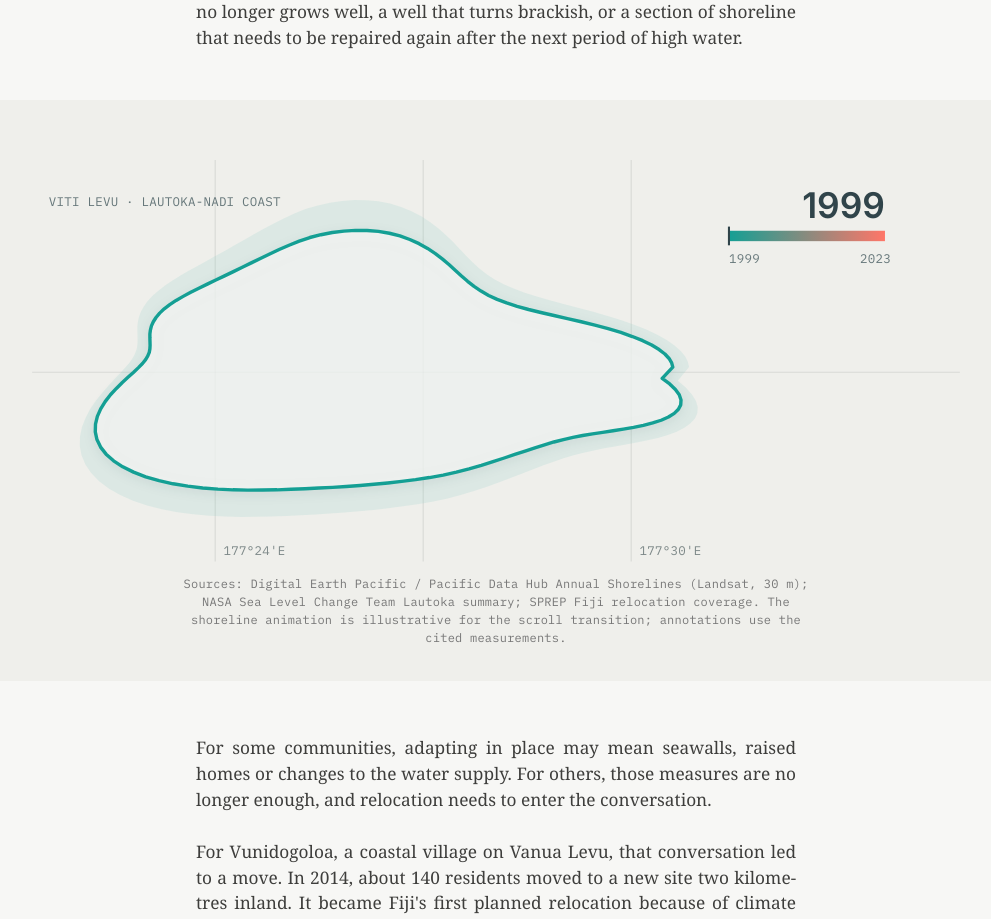
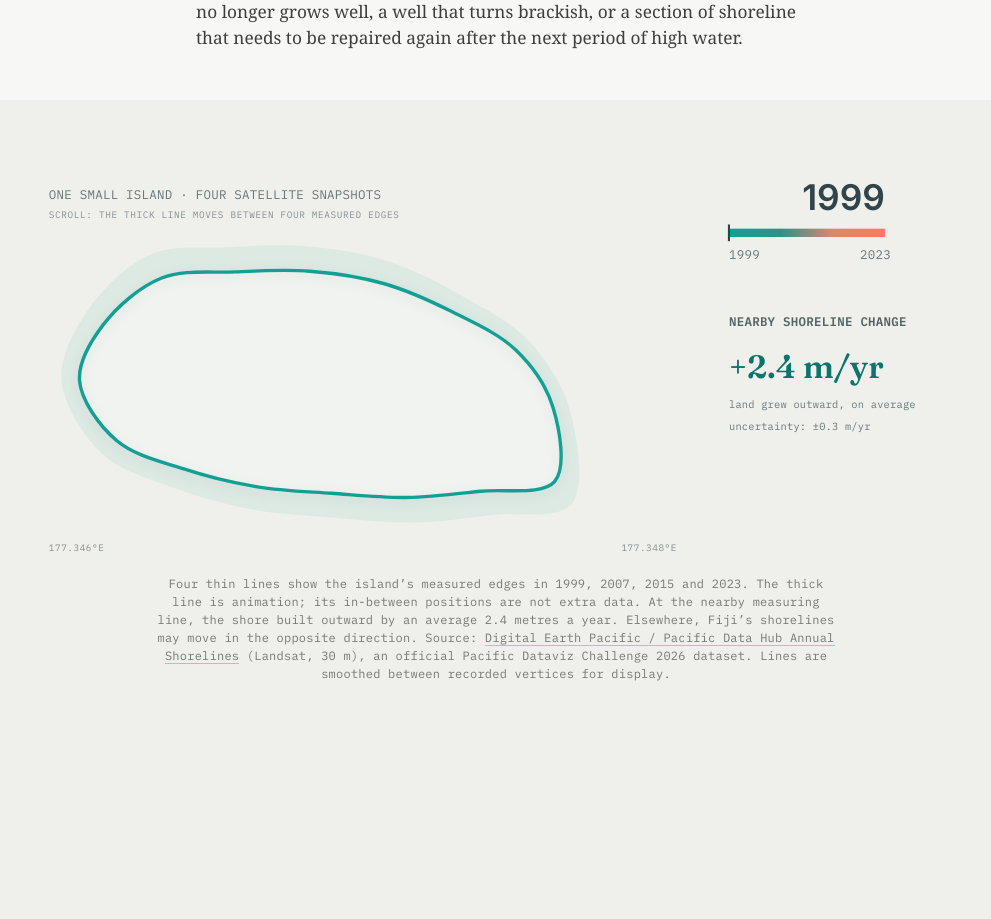
Before and after one commit to juditkisistok/loloma-effect, a React (Vite) app: page / in a window 1280 px wide. Shown: the part 6445-7364 px from the top of the page, without its empty margins (144-1135 px from the left). Built offline with nearby package versions, Linux system fonts and the light colour scheme.

Commit message:
improve coastal exposure section

```diff
--- a/src/sections/CoastalExposure.jsx
+++ b/src/sections/CoastalExposure.jsx
@@ -1,4 +1,4 @@
-import { interpolateRgb } from "d3";
+import { curveCatmullRomClosed, interpolateRgb, line } from "d3";
 import { useMemo, useRef, useState } from "react";
 import { coastalShoreline } from "../data/coastalShoreline";
 import { clamp } from "../lib/math";
@@ -7,8 +7,18 @@ import styles from "./CoastalExposure.module.css";
 
 const width = 1000;
 const height = 425;
-const years = Array.from({ length: 25 }, (_, index) => 1999 + index);
-const colorForYear = interpolateRgb("#149f94", "#ff7668");
+const plot = { x0: 54, y0: 26, x1: 690, y1: 412 };
+const years = coastalShoreline.years;
+const islandCenter = [177.347, -17.6141];
+const yearColors = ["#149f94", "#2f9188", "#d88970", "#ff7668"];
+
+function colorForYear(t) {
+  const position = clamp(t, 0, 1) * (yearColors.length - 1);
+  const index = Math.min(yearColors.length - 2, Math.floor(position));
+  return interpolateRgb(yearColors[index], yearColors[index + 1])(
+    position - index,
+  );
+}
 
 export function CoastalExposure() {
   const ref = useRef(null);
@@ -24,105 +34,122 @@ export function CoastalExposure() {
     }
 
     const rect = el.getBoundingClientRect();
-    const start = window.innerHeight * 0.9;
-    const end = window.innerHeight * 0.14;
-    const next = clamp((start - rect.top) / (start - end), 0, 1);
+    const stickyRatio = window.innerWidth <= 760 ? 0.06 : 0.12;
+    const stickyTop = Math.max(18, window.innerHeight * stickyRatio);
+    const stickyHeight = el.firstElementChild?.offsetHeight ?? 0;
+    const travel = Math.max(el.offsetHeight - stickyHeight - stickyTop, 1);
+    const next = clamp((stickyTop - rect.top) / travel, 0, 1);
 
     setProgress((current) =>
       Math.abs(current - next) > 0.002 ? next : current,
     );
   });
 
-  const yearProgress = clamp(progress / 0.62, 0, 1);
-  const activeIndex = Math.round(yearProgress * (years.length - 1));
+  const yearPosition = progress * (years.length - 1);
+  const segmentIndex = Math.min(
+    years.length - 2,
+    Math.floor(yearPosition),
+  );
+  const segmentProgress = yearPosition - segmentIndex;
+  const activeIndex = Math.min(
+    years.length - 1,
+    Math.round(yearPosition),
+  );
   const activeYear = years[activeIndex];
-  const activeT = activeIndex / (years.length - 1);
+  const activeT = yearPosition / (years.length - 1);
+  const currentPath = chart.pathBuilder(
+    interpolatePoints(
+      chart.samples[segmentIndex],
+      chart.samples[segmentIndex + 1],
+      segmentProgress,
+    ),
+  );
+  const currentColor = colorForYear(activeT);
+
   return (
     <figure className={styles.figure} ref={ref}>
+      <div className={styles.sticky}>
         <div className={styles.scrollWrap}>
           <svg
             className={styles.svg}
             viewBox={`0 0 ${width} ${height}`}
             role="img"
-        aria-label="Illustrative shoreline animation for Fiji's Lautoka-Nadi coast from 1999 to 2023, with cited annotations for Lautoka sea-level rise and population exposure near the coast."
+            aria-label={`Four satellite observations show how the edge of a small island off Lautoka changed between 1999 and 2023. The nearest observation year is ${activeYear}. A nearby measuring line shows that this section of shore built outward by an average ${chart.hotspot.rate.toFixed(1)} metres per year.`}
           >
             <defs>
               <linearGradient id="coast-year-ramp" x1="0" y1="0" x2="1" y2="0">
                 <stop offset="0%" stopColor="#149f94" />
+                <stop offset="33%" stopColor="#2f9188" />
+                <stop offset="67%" stopColor="#d88970" />
                 <stop offset="100%" stopColor="#ff7668" />
               </linearGradient>
               <clipPath id="shore-paper-clip">
-            <rect x="54" y="26" width="892" height="390" />
+                <rect
+                  x={plot.x0}
+                  y={plot.y0}
+                  width={plot.x1 - plot.x0}
+                  height={plot.y1 - plot.y0}
+                />
+              </clipPath>
+              <clipPath id="year-value-clip">
+                <rect x="730" y="34" width="154" height="58" />
               </clipPath>
             </defs>
 
-        <g className={styles.grid}>
-          <line x1="230" x2="230" y1="26" y2="412" />
-          <line x1="430" x2="430" y1="26" y2="412" />
-          <line x1="630" x2="630" y1="26" y2="412" />
-          <line x1="54" x2="946" y1="230" y2="230" />
-        </g>
-
             <g className={styles.kicker}>
-          <text x="70" y="70">
-            VITI LEVU · LAUTOKA-NADI COAST
+              <text x="70" y="63">
+                ONE SMALL ISLAND · FOUR SATELLITE SNAPSHOTS
+              </text>
+              <text x="70" y="82">
+                SCROLL: THE THICK LINE MOVES BETWEEN FOUR MEASURED EDGES
               </text>
             </g>
 
             <g className={styles.yearKey}>
-          <text x="874" y="82" textAnchor="end">
-            {activeYear}
+              <g clipPath="url(#year-value-clip)">
+                <text
+                  className={styles.yearValue}
+                  x="874"
+                  y={74 - segmentProgress * 50}
+                  textAnchor="end"
+                >
+                  {years[segmentIndex]}
                 </text>
-          <rect x="724" y="94" width="150" height="10" />
+                <text
+                  className={styles.yearValue}
+                  x="874"
+                  y={124 - segmentProgress * 50}
+                  textAnchor="end"
+                >
+                  {years[segmentIndex + 1]}
+                </text>
+              </g>
+              <rect x="724" y="92" width="150" height="8" />
               <rect
                 className={styles.yearNeedle}
                 x={724 + activeT * 150 - 1}
-            y="90"
+                y="88"
                 width="2"
-            height="18"
+                height="16"
               />
-          <text x="724" y="125">
+              <text x="724" y="121">
                 1999
               </text>
-          <text x="850" y="125">
+              <text x="850" y="121">
                 2023
               </text>
             </g>
 
-        <g
-          className={styles.factRail}
-          opacity={clamp((progress - 0.64) / 0.22, 0, 1)}
-        >
-          <line x1="724" x2="724" y1="168" y2="316" />
-          <text x="746" y="176" className={styles.factKicker}>
-            COASTAL PROXIMITY
-          </text>
-          <text x="746" y="220" className={styles.factValueTeal}>
-            +13 cm - Lautoka sea level since 1993
-          </text>
-          <text x="746" y="264" className={styles.factValue}>
-            27%
-          </text>
-          <text x="816" y="262">
-            live within 1 km of the coast
-          </text>
-          <text x="746" y="308" className={styles.factValue}>
-            76%
-          </text>
-          <text x="816" y="306">
-            live within 5 km
-          </text>
-        </g>
-
             <g clipPath="url(#shore-paper-clip)">
-          <path className={styles.reefShadow} d={chart.outerPath} />
+              <path className={styles.reefShadow} d={currentPath} />
+              <path className={styles.landWash} d={currentPath} />
 
               <g className={styles.contours}>
                 {chart.contours.map((contour, index) => (
                   <path
                     key={contour.year}
                     d={contour.path}
-                opacity={index <= activeIndex ? contour.opacity : 0}
+                    opacity={clamp(yearPosition - index + 0.2, 0, 0.3)}
                     style={{ stroke: contour.color }}
                   />
                 ))}
@@ -130,77 +157,233 @@ export function CoastalExposure() {
 
               <path
                 className={styles.currentShore}
-            d={chart.contours[activeIndex].path}
-            style={{ stroke: chart.contours[activeIndex].color }}
+                d={currentPath}
+                style={{ stroke: currentColor }}
               />
             </g>
 
             <g className={styles.coords}>
-          <text x="238" y="406">
-            177°24'E
+              <text x={plot.x0 + 16} y={plot.y1 - 10}>
+                177.346°E
               </text>
-          <text x="638" y="406">
-            177°30'E
+              <text x={plot.x1 - 16} y={plot.y1 - 10} textAnchor="end">
+                177.348°E
+              </text>
+            </g>
+
+            <g className={styles.factRail}>
+              <text x="724" y="186" className={styles.factKicker}>
+                NEARBY SHORELINE CHANGE
+              </text>
+              <text x="724" y="236" className={styles.factValueTeal}>
+                +{chart.hotspot.rate.toFixed(1)} m/yr
+              </text>
+              <text x="724" y="264" className={styles.factDetail}>
+                land grew outward, on average
+              </text>
+              <text x="724" y="286" className={styles.factDetail}>
+                uncertainty: ±{chart.hotspot.se.toFixed(1)} m/yr
               </text>
             </g>
           </svg>
         </div>
-      <p className={styles.scrollHint}>Scroll for full chart →</p>
+        <p className={styles.mobileYear} aria-hidden="true">
+          {activeYear}
+        </p>
+        <p className={styles.scrollHint}>Scroll for full graphic →</p>
         <figcaption className={styles.caption}>
-        Sources: Digital Earth Pacific / Pacific Data Hub Annual Shorelines
-        (Landsat, 30 m); NASA Sea Level Change Team Lautoka summary; SPREP Fiji
-        relocation coverage. The shoreline animation is illustrative for the
-        scroll transition; annotations use the cited measurements.
+          Four thin lines show the island’s measured edges in 1999, 2007, 2015
+          and 2023. The thick line is animation; its in-between positions are
+          not extra data. At the nearby measuring line, the shore built outward
+          by an average 2.4 metres a year. Elsewhere, Fiji’s shorelines may move
+          in the opposite direction. Source: {" "}
+          <a
+            href={coastalShoreline.source.url}
+            target="_blank"
+            rel="noreferrer"
+          >
+            Digital Earth Pacific / Pacific Data Hub Annual Shorelines
+          </a>{" "}
+          (Landsat, 30 m), an official Pacific Dataviz Challenge 2026 dataset.
+          Lines are smoothed between recorded vertices for display.
         </figcaption>
+      </div>
     </figure>
   );
 }
 
 function buildChart() {
-  const contours = years.map((year, index) => {
-    const t = index / (years.length - 1);
-    return {
-      year,
-      path: shorelinePath(t),
-      color: colorForYear(t),
-      opacity: 0.18 + t * 0.62,
-    };
+  const observations = years.map((year) => {
+    const shoreline = coastalShoreline.shorelines
+      .filter(
+        (candidate) =>
+          candidate.year === year && isClosed(candidate.coordinates),
+      )
+      .map((candidate) => ({
+        ...candidate,
+        distance: coordinateDistance(
+          centroid(candidate.coordinates),
+          islandCenter,
+        ),
+      }))
+      .sort((a, b) => a.distance - b.distance)[0];
+
+    return { year, coordinates: withoutClosingPoint(shoreline.coordinates) };
   });
+  const projection = buildProjection(
+    observations.flatMap((item) => item.coordinates),
+  );
+  const pathBuilder = line()
+    .x((coordinate) => coordinate[0])
+    .y((coordinate) => coordinate[1])
+    .curve(curveCatmullRomClosed.alpha(0.45));
+  const projectedObservations = observations.map((observation) =>
+    observation.coordinates.map(projection),
+  );
+  const samples = projectedObservations.reduce((aligned, coordinates) => {
+    const sampled = resampleClosedLine(coordinates, 16);
+    const previous = aligned.at(-1);
+    aligned.push(previous ? alignSamples(previous, sampled) : sampled);
+    return aligned;
+  }, []);
+  const contours = observations.map((observation, index) => ({
+    year: observation.year,
+    color: colorForYear(index / (years.length - 1)),
+    path: pathBuilder(samples[index]),
+  }));
+  const hotspot = coastalShoreline.rates
+    .map((candidate) => ({
+      ...candidate,
+      distance: coordinateDistance(candidate.coordinates, islandCenter),
+    }))
+    .sort((a, b) => a.distance - b.distance)[0];
 
   return {
     contours,
-    outerPath: shorelinePath(0),
-    innerPath: shorelinePath(1),
-    rates: coastalShoreline.rates,
+    samples,
+    pathBuilder,
+    hotspot,
   };
 }
 
-function shorelinePath(t) {
-  const cx = 386;
-  const cy = 226;
-  const points = Array.from({ length: 140 }, (_, index) => {
-    const a = (Math.PI * 2 * index) / 140;
-    const erosionBias =
-      1 -
-      t *
-        (0.08 +
-          0.1 * Math.max(0, Math.sin(a - 0.35)) +
-          0.05 * Math.max(0, Math.cos(a * 2.2 + 0.4)));
-    const rx = 268 * erosionBias;
-    const ry = 116 * (1 - t * 0.08);
-    const wobble =
-      1 +
-      0.11 * Math.sin(a * 3.1 + 0.7) +
-      0.055 * Math.cos(a * 5.4 - 0.8) -
-      0.09 * Math.max(0, Math.sin(a + 1.8));
+function resampleClosedLine(coordinates, sampleCount) {
+  const segments = coordinates.map((point, index) => {
+    const next = coordinates[(index + 1) % coordinates.length];
+    return { point, next, length: pointDistance(point, next) };
+  });
+  const perimeter = segments.reduce((sum, segment) => sum + segment.length, 0);
+  const interval = perimeter / sampleCount;
+  const samples = [];
+  let segmentIndex = 0;
+  let segmentStart = 0;
 
-    return [
-      cx + Math.cos(a) * rx * wobble + 22 * Math.sin(a * 2.1),
-      cy + Math.sin(a) * ry * wobble + 10 * Math.cos(a * 3.2),
+  for (let index = 0; index < sampleCount; index += 1) {
+    const target = index * interval;
+    while (
+      segmentIndex < segments.length - 1 &&
+      segmentStart + segments[segmentIndex].length < target
+    ) {
+      segmentStart += segments[segmentIndex].length;
+      segmentIndex += 1;
+    }
+    const segment = segments[segmentIndex];
+    const t = segment.length
+      ? (target - segmentStart) / segment.length
+      : 0;
+    samples.push(interpolatePoint(segment.point, segment.next, t));
+  }
+
+  return samples;
+}
+
+function alignSamples(reference, samples) {
+  let bestOffset = 0;
+  let bestDistance = Infinity;
+
+  for (let offset = 0; offset < samples.length; offset += 1) {
+    const distance = reference.reduce((sum, point, index) => {
+      const candidate = samples[(index + offset) % samples.length];
+      const dx = point[0] - candidate[0];
+      const dy = point[1] - candidate[1];
+      return sum + dx * dx + dy * dy;
+    }, 0);
+    if (distance < bestDistance) {
+      bestDistance = distance;
+      bestOffset = offset;
+    }
+  }
+
+  return samples.map(
+    (_, index) => samples[(index + bestOffset) % samples.length],
+  );
+}
+
+function interpolatePoints(from, to, t) {
+  const eased = t * t * (3 - 2 * t);
+  return from.map((point, index) =>
+    interpolatePoint(point, to[index], eased),
+  );
+}
+
+function interpolatePoint(from, to, t) {
+  return [from[0] + (to[0] - from[0]) * t, from[1] + (to[1] - from[1]) * t];
+}
+
+function pointDistance(from, to) {
+  return Math.hypot(to[0] - from[0], to[1] - from[1]);
+}
+
+function buildProjection(coordinates) {
+  const centerLatitude =
+    coordinates.reduce((sum, coordinate) => sum + coordinate[1], 0) /
+    coordinates.length;
+  const longitudeCorrection = Math.cos((centerLatitude * Math.PI) / 180);
+  const localCoordinates = coordinates.map(([longitude, latitude]) => [
+    longitude * longitudeCorrection,
+    -latitude,
+  ]);
+  const minX = Math.min(...localCoordinates.map(([x]) => x));
+  const maxX = Math.max(...localCoordinates.map(([x]) => x));
+  const minY = Math.min(...localCoordinates.map(([, y]) => y));
+  const maxY = Math.max(...localCoordinates.map(([, y]) => y));
+  const scale = Math.min(
+    (plot.x1 - plot.x0 - 70) / (maxX - minX),
+    (plot.y1 - plot.y0 - 118) / (maxY - minY),
+  );
+  const centerX = (plot.x0 + plot.x1) / 2;
+  const centerY = (plot.y0 + plot.y1) / 2 + 15;
+
+  return ([longitude, latitude]) => [
+    centerX +
+      (longitude * longitudeCorrection - (minX + maxX) / 2) * scale,
+    centerY + (-latitude - (minY + maxY) / 2) * scale,
   ];
-  });
+}
 
-  return `${points
-    .map(([x, y], index) => `${index === 0 ? "M" : "L"}${x.toFixed(1)},${y.toFixed(1)}`)
-    .join(" ")} Z`;
+function isClosed(coordinates) {
+  const first = coordinates[0];
+  const last = coordinates.at(-1);
+  return first[0] === last[0] && first[1] === last[1];
 }
+
+function withoutClosingPoint(coordinates) {
+  return isClosed(coordinates) ? coordinates.slice(0, -1) : coordinates;
+}
+
+function centroid(coordinates) {
+  return coordinates
+    .reduce(
+      (sum, coordinate) => [
+        sum[0] + coordinate[0],
+        sum[1] + coordinate[1],
+      ],
+      [0, 0],
+    )
+    .map((value) => value / coordinates.length);
+}
+
+function coordinateDistance([longitudeA, latitudeA], [longitudeB, latitudeB]) {
+  const latitude = ((latitudeA + latitudeB) / 2) * (Math.PI / 180);
+  const longitudeDelta = (longitudeA - longitudeB) * Math.cos(latitude);
+  return Math.hypot(longitudeDelta, latitudeA - latitudeB);
+}
--- a/src/sections/CoastalExposure.module.css
+++ b/src/sections/CoastalExposure.module.css
@@ -1,7 +1,14 @@
 .figure {
   width: min(1040px, 92vw);
+  height: 155vh;
   margin: 0 auto;
   padding: 0;
+}
+
+.sticky {
+  position: sticky;
+  top: max(18px, 12vh);
+  width: 100%;
 }
 
 .svg {
@@ -11,18 +18,13 @@
   overflow: visible;
 }
 
-.scrollHint {
+.scrollHint,
+.mobileYear {
   display: none;
-}
-
-.grid line {
-  stroke: rgba(48, 58, 56, 0.12);
-  stroke-width: 1;
 }
 
 .kicker text,
 .yearKey text,
-.scale text,
 .coords text,
 .factRail text {
   font-family: var(--font-mono);
@@ -31,7 +33,13 @@
   fill: #66777a;
 }
 
-.yearKey text:first-child {
+.kicker text:nth-child(2) {
+  font-size: 9px;
+  letter-spacing: 0.07em;
+  fill: #859092;
+}
+
+.yearKey .yearValue {
   font-family: var(--font-body);
   font-size: 34px;
   font-weight: 700;
@@ -49,68 +57,60 @@
 
 .reefShadow {
   fill: #69bdb4;
-  opacity: 0.14;
-  transform-origin: 386px 226px;
-  transform: scale(1.055, 1.22);
+  opacity: 0.13;
+  transform-box: fill-box;
+  transform-origin: center;
+  transform: scale(1.075, 1.22);
+}
+
+.landWash {
+  fill: rgba(247, 247, 245, 0.73);
+  stroke: none;
 }
 
 .contours path {
   fill: none;
-  stroke-width: 1.05;
+  stroke-width: 1.25;
   stroke-linecap: round;
   stroke-linejoin: round;
   vector-effect: non-scaling-stroke;
-  transition: opacity 0.16s ease;
 }
 
 .currentShore {
-  fill: rgba(247, 247, 245, 0.72);
+  fill: none;
   stroke-width: 3.4;
   stroke-linecap: round;
   stroke-linejoin: round;
   vector-effect: non-scaling-stroke;
-  filter: drop-shadow(0 3px 5px rgba(18, 38, 45, 0.08));
-  transition: d 0.12s ease;
-}
-
-.scale line {
-  stroke: #687577;
-  stroke-width: 1.3;
+  filter: drop-shadow(0 3px 5px rgba(18, 38, 45, 0.1));
 }
 
 .coords text {
-  fill: #7d8888;
+  font-size: 9px;
+  letter-spacing: 0.06em;
+  fill: #849090;
 }
 
-.factRail {
-  transition: opacity 0.22s ease;
-}
-
-.factRail line {
-  stroke: rgba(48, 58, 56, 0.18);
-  stroke-width: 1;
-}
-
-.factKicker {
+.factRail .factKicker {
   font-weight: 700;
   fill: #536366;
 }
 
-.factValue,
-.factValueTeal {
+.factRail .factValueTeal {
   font-family: var(--font-display);
-  font-size: 35px;
+  font-size: 31px;
   font-weight: 600;
   letter-spacing: 0;
-  fill: #111;
+  fill: #0b746d;
 }
 
-.factValueTeal {
-  fill: #0b5870;
+.factRail .factDetail {
+  font-size: 10px;
+  fill: #66777a;
 }
 
 .caption {
-  max-width: 640px;
+  max-width: 690px;
   margin: 0 auto;
   font-family: var(--font-mono);
   font-size: 12px;
@@ -120,9 +120,21 @@
   text-align: center;
 }
 
+.caption a {
+  color: inherit;
+  text-decoration-color: rgba(17, 17, 17, 0.35);
+  text-underline-offset: 0.18em;
+}
+
+.caption a:hover,
+.caption a:focus-visible {
+  color: #111;
+}
+
 @media (max-width: 760px) {
   .figure {
     width: 100%;
+    height: 170vh;
   }
 
   .scrollWrap {
@@ -130,6 +142,10 @@
     overflow-x: auto;
     -webkit-overflow-scrolling: touch;
     padding: 0 20px;
+  }
+
+  .sticky {
+    top: max(18px, 6vh);
   }
 
   .svg {
@@ -149,9 +165,36 @@
     text-align: right;
   }
 
+  .mobileYear {
+    position: absolute;
+    z-index: 2;
+    top: 12px;
+    right: 22px;
+    display: block;
+    margin: 0;
+    padding: 5px 8px;
+    background: rgba(239, 239, 235, 0.9);
+    font-family: var(--font-body);
+    font-size: 24px;
+    font-weight: 700;
+    line-height: 1;
+    color: #30444a;
+    pointer-events: none;
+  }
+
   .caption {
-    padding: 0 20px;
     max-width: none;
     margin-top: 4px;
+    padding: 0 20px;
   }
 }
+
+@media (prefers-reduced-motion: reduce) {
+  .figure {
+    height: auto;
+  }
+
+  .sticky {
+    position: static;
+  }
+}
```
Lines whose indentation alone changed are shown as unchanged.
